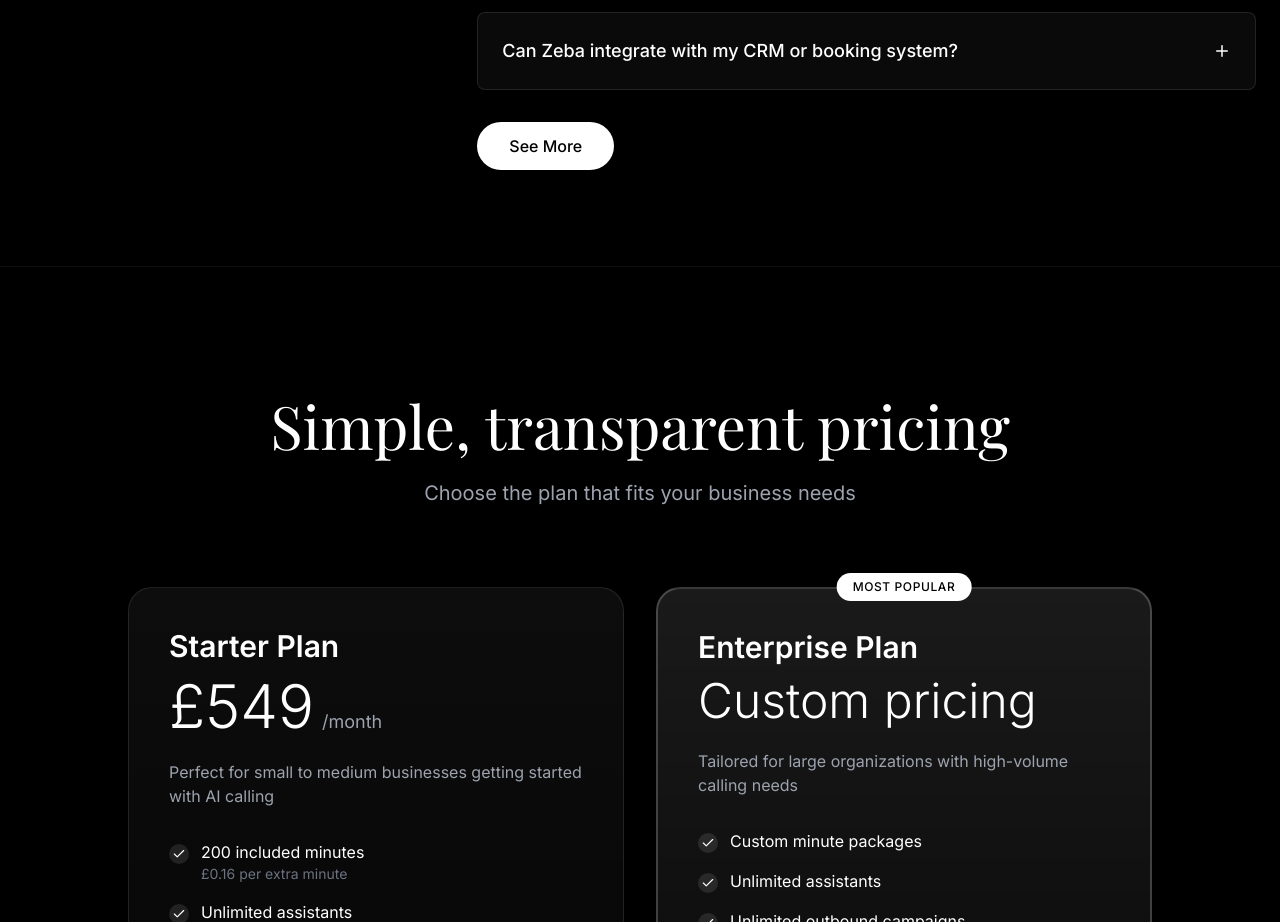
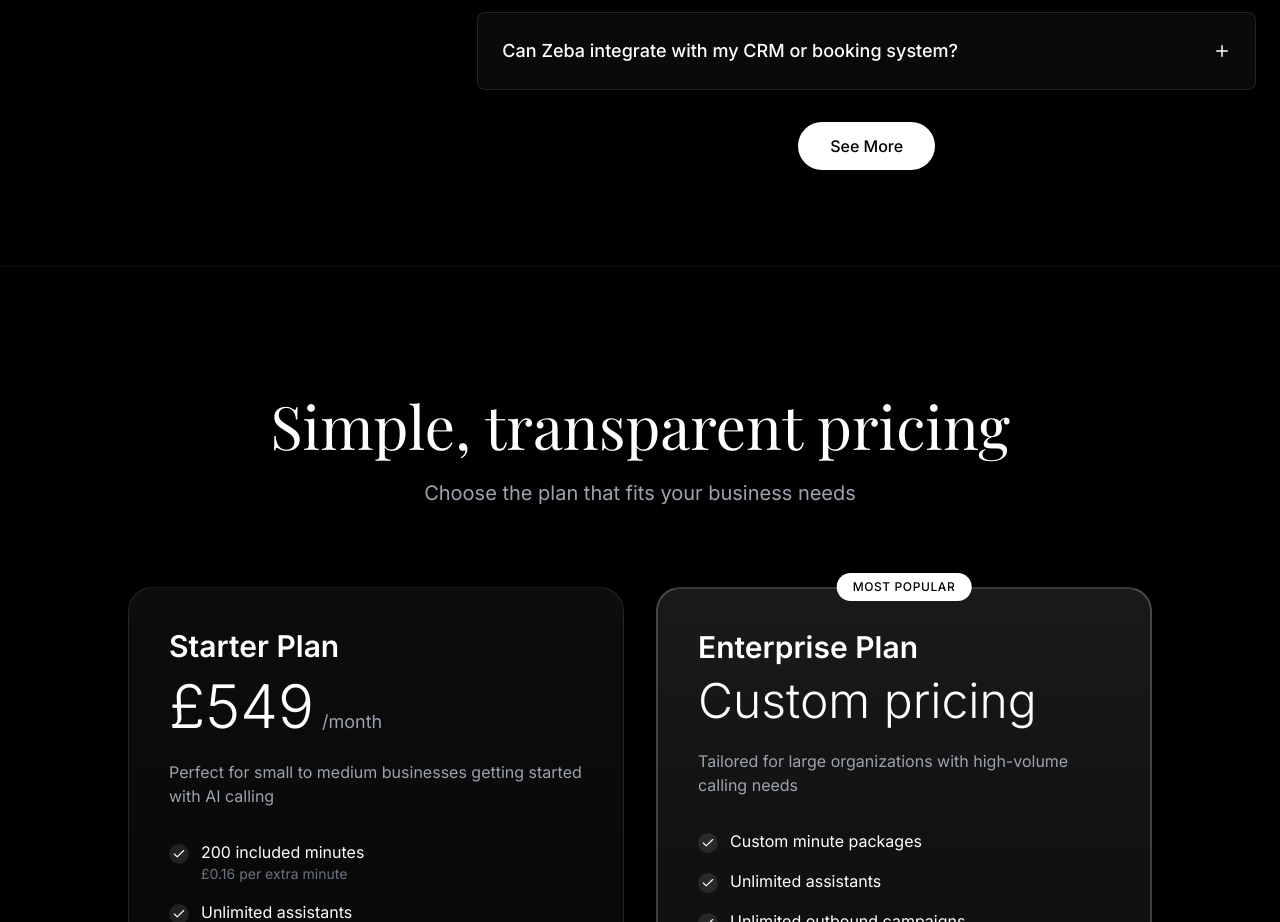
Before and after one commit to Owlflow-AI/Zeba-Website, a React (Vite) app: page / in a window 1280 px wide. Shown: the part 5140-6062 px from the top of the page. Built offline with nearby package versions, Linux system fonts and the light colour scheme; a web font is replaced by a local one.

Commit message:
Updated FAQ.tsx

```diff
--- a/components/FAQ.tsx
+++ b/components/FAQ.tsx
@@ -57,14 +57,16 @@
            ))}
 
            {!showAll && faqs.length > 6 && (
+             <div className="flex justify-center mt-4">
                <ScrollReveal delay={600}>
                  <button
                    onClick={() => setShowAll(true)}
-                 className="mt-4 self-center px-8 py-3 bg-white text-black font-medium rounded-full hover:bg-gray-200 transition-colors"
+                   className="px-8 py-3 bg-white text-black font-medium rounded-full hover:bg-gray-200 transition-colors"
                  >
                    See More
                  </button>
                </ScrollReveal>
+             </div>
            )}
         </div>
       </div>
```
Lines whose indentation alone changed are shown as unchanged.
